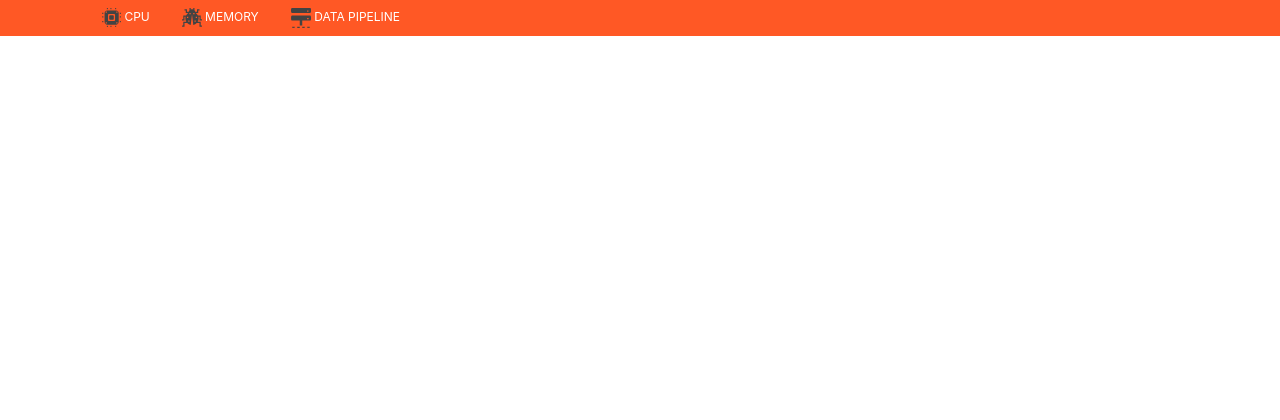
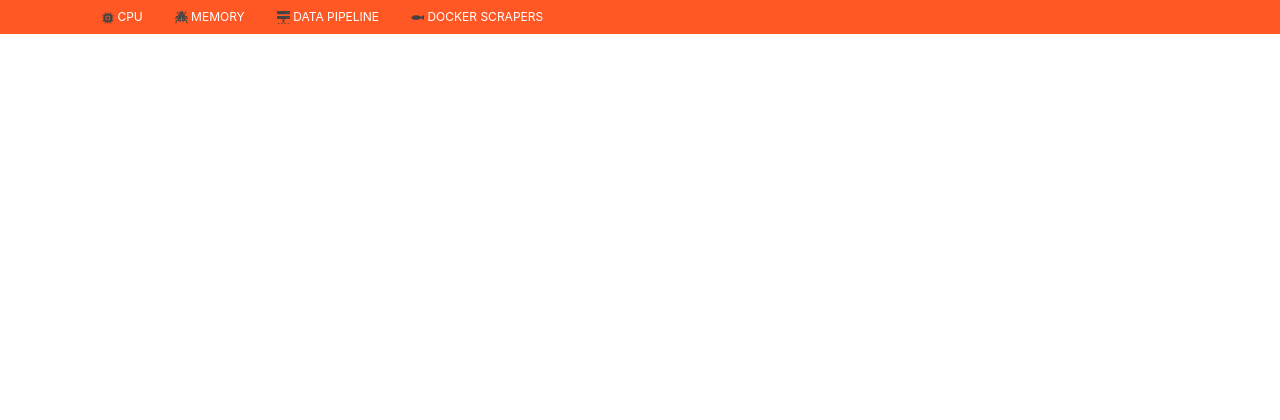
Before and after one commit to phfilly/server-monitor-tool, a Flask app: template templates/top.html in a window 1280 px wide. Shown: the top 420 px of the page. Run offline with Flask 2, Linux system fonts and the light colour scheme; the template is opened without the code that fills it, so the values that code supplies are empty; some libraries are stand-ins or nearby versions.

Commit message:
Updating table names
Slowly adding docker container updates

```diff
--- a/main.py
+++ b/main.py
@@ -40,9 +40,22 @@ def pipeline():
     data = aws.dataPipeline(env.DATAPIPELINE_ID)
     return render_template('logs.html',
                            data=data,
+                           tablename='Pipeline Logs',
                            pagename='/datapipeline',
                            pipelineURL=env.PIPELINEURL)
 
 
+@app.route('/scrapers')
+def scrapers():
+    '''
+        VIEW DOCKER CONTAINER STATUS
+    '''
+    data = ['Coming Soon']
+    return render_template('logs.html',
+                           data=data,
+                           tablename='Docker Scrapers',
+                           pagename='/scrapers')
+
+
 if __name__ == '__main__':
     app.run(debug=True, host='0.0.0.0', port=7000)
--- a/static/css/custom.css
+++ b/static/css/custom.css
@@ -1,6 +1,10 @@
 .nav-link {
     color: #fff;
     font-size: 12px;
+}
+
+.nav-icons {
+    width: 13px;
 }
 
 .nav-link a:hover {
--- a/templates/logs.html
+++ b/templates/logs.html
@@ -2,7 +2,7 @@
 {% block content %}
     <div class='container' style='padding: 0px;'>
         <div class='row'>
-            <h1>Logs</h1>
+            <h1>{{ tablename }}</h1>
             <a class="nav-link" href="{{ pagename }}">
                 <img src="{{ url_for('static', filename='css/svg/si-glyph-arrow-circle-rycycle.svg') }}" class='refresh nav-icons' title='refresh data'>
             </a>
--- a/templates/top.html
+++ b/templates/top.html
@@ -10,11 +10,6 @@
     </head>
     <body>
         <div style='width: 100%; background-color: #ff5825; margin-bottom: 15px;'>
-            <style>
-                .nav-icons {
-                    width: 20px;
-                }
-            </style>
             <div class='container'>
                 <div class='row'>
                     <div class='col-lg-12'>
@@ -34,6 +29,11 @@
                                     <img src="{{ url_for('static', filename='css/svg/si-glyph-database-share.svg') }}" class='nav-icons'> DATA PIPELINE
                                 </a>
                             </li>
+                            <li class="nav-item">
+                                <a class="nav-link" href="/scrapers">
+                                    <img src="{{ url_for('static', filename='css/svg/si-glyph-fish.svg') }}" class='nav-icons'> DOCKER SCRAPERS
+                                </a>
+                            </li>
                         </ul>
                     </div>
                 </div>
```
Also changed, not shown: static/css/svg/si-glyph-fish.svg (added).
